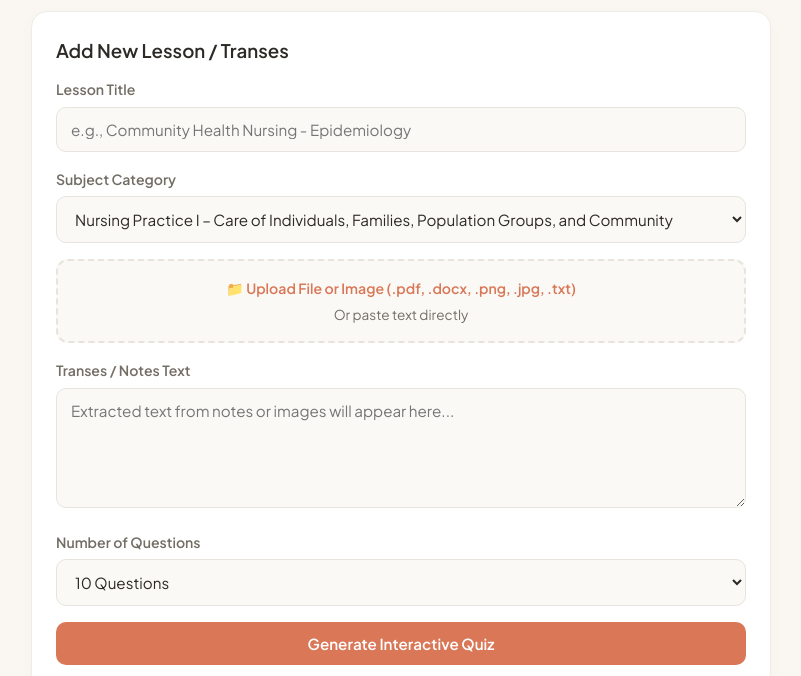
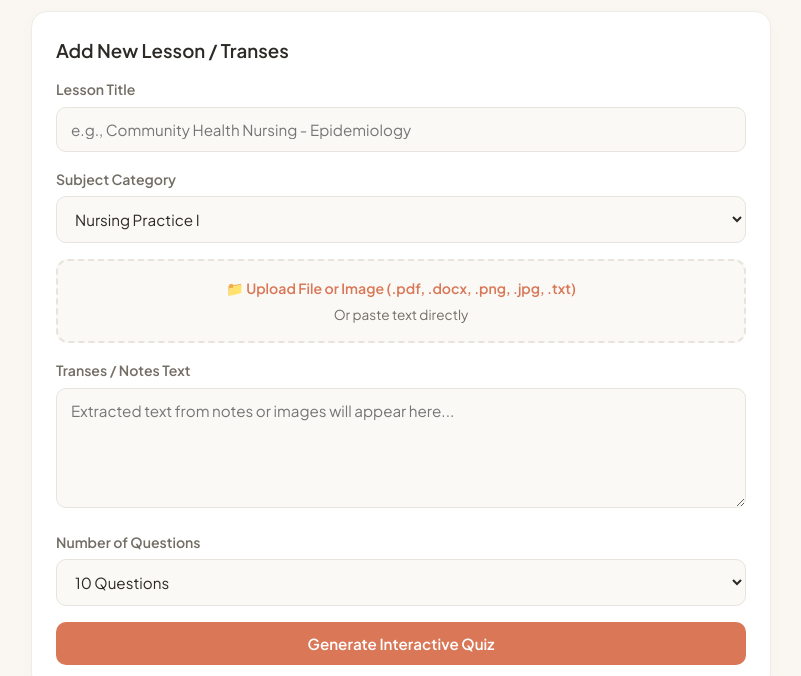
Before and after one commit to Decelyn/academic-reviewer, a plain HTML site: page index.html in a window 1280 px wide. Shown: the part 124-800 px from the top of the page, without its empty margins (239-1040 px from the left). Drawn offline with nearby package versions, Linux system fonts and the light colour scheme; no server answers.

Commit message:
Update index.html

```diff
--- a/index.html
+++ b/index.html
@@ -189,11 +189,11 @@
 
       <label for="categorySelect">Subject Category</label>
       <select id="categorySelect">
-        <option value="NP I">Nursing Practice I – Care of Individuals, Families, Population Groups, and Community</option>
-        <option value="NP II">Nursing Practice II – Care of Mother, Adolescent, At Risk or With Problems</option>
-        <option value="NP III">Nursing Practice III – Care of Clients with Surgery, Oxygenation, Fluids, Infections</option>
-        <option value="NP IV">Nursing Practice IV – Care of Clients with GI, Endocrine, Perception, Coordination</option>
-        <option value="NP V">Nursing Practice V – Care of Clients with Maladaptive Behavior, Life-Threatening/Emergency</option>
+        <option value="Nursing Practice I">Nursing Practice I</option>
+        <option value="Nursing Practice II">Nursing Practice II</option>
+        <option value="Nursing Practice III">Nursing Practice III</option>
+        <option value="Nursing Practice IV">Nursing Practice IV</option>
+        <option value="Nursing Practice V">Nursing Practice V</option>
       </select>
 
       <div class="file-dropzone">
@@ -224,11 +224,11 @@
         <h3>Your Saved Lessons</h3>
         <select id="filterCategory" style="width: auto; margin-bottom: 0; padding: 6px 10px;">
           <option value="All">All Categories</option>
-          <option value="NP I">Nursing Practice I</option>
-          <option value="NP II">Nursing Practice II</option>
-          <option value="NP III">Nursing Practice III</option>
-          <option value="NP IV">Nursing Practice IV</option>
-          <option value="NP V">Nursing Practice V</option>
+          <option value="Nursing Practice I">Nursing Practice I</option>
+          <option value="Nursing Practice II">Nursing Practice II</option>
+          <option value="Nursing Practice III">Nursing Practice III</option>
+          <option value="Nursing Practice IV">Nursing Practice IV</option>
+          <option value="Nursing Practice V">Nursing Practice V</option>
         </select>
       </div>
       <div id="lessonList">Loading saved lessons...</div>
@@ -396,7 +396,7 @@
 
             return '<div class="lesson-item">' +
                      '<div>' +
-                       '<span class="tag">' + (l.category || 'General') + '</span>' +
+                       '<span class="tag">' + (l.category || 'Nursing Practice I') + '</span>' +
                        '<div class="lesson-title">' + l.title + '</div>' +
                        '<div style="font-size: 0.8rem; color: var(--text-muted); margin-top: 2px;">Best Score: ' + pct + '%</div>' +
                        '<div class="progress-bar-bg"><div class="progress-bar-fill" style="width: ' + pct + '%;"></div></div>' +
```
